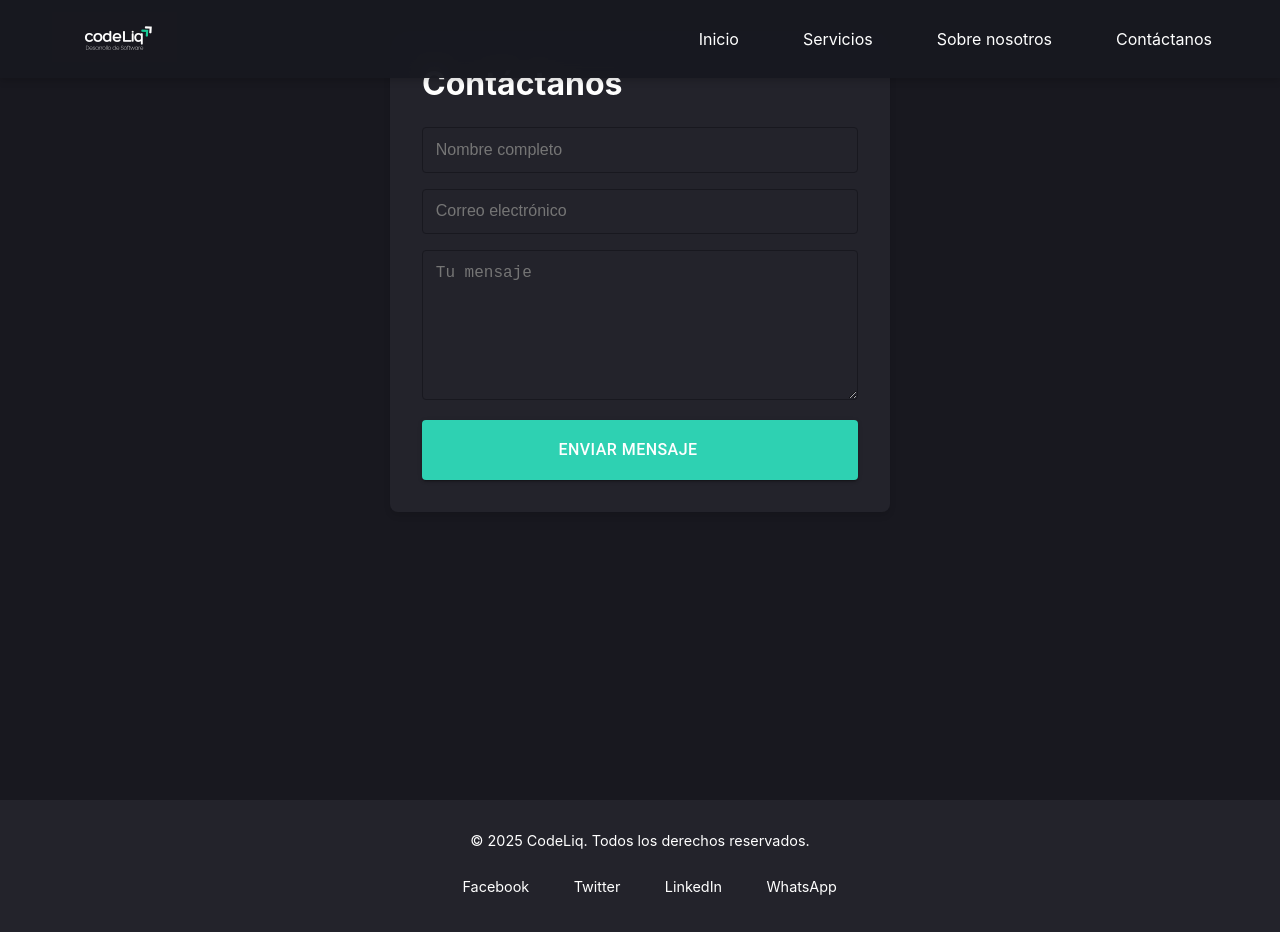
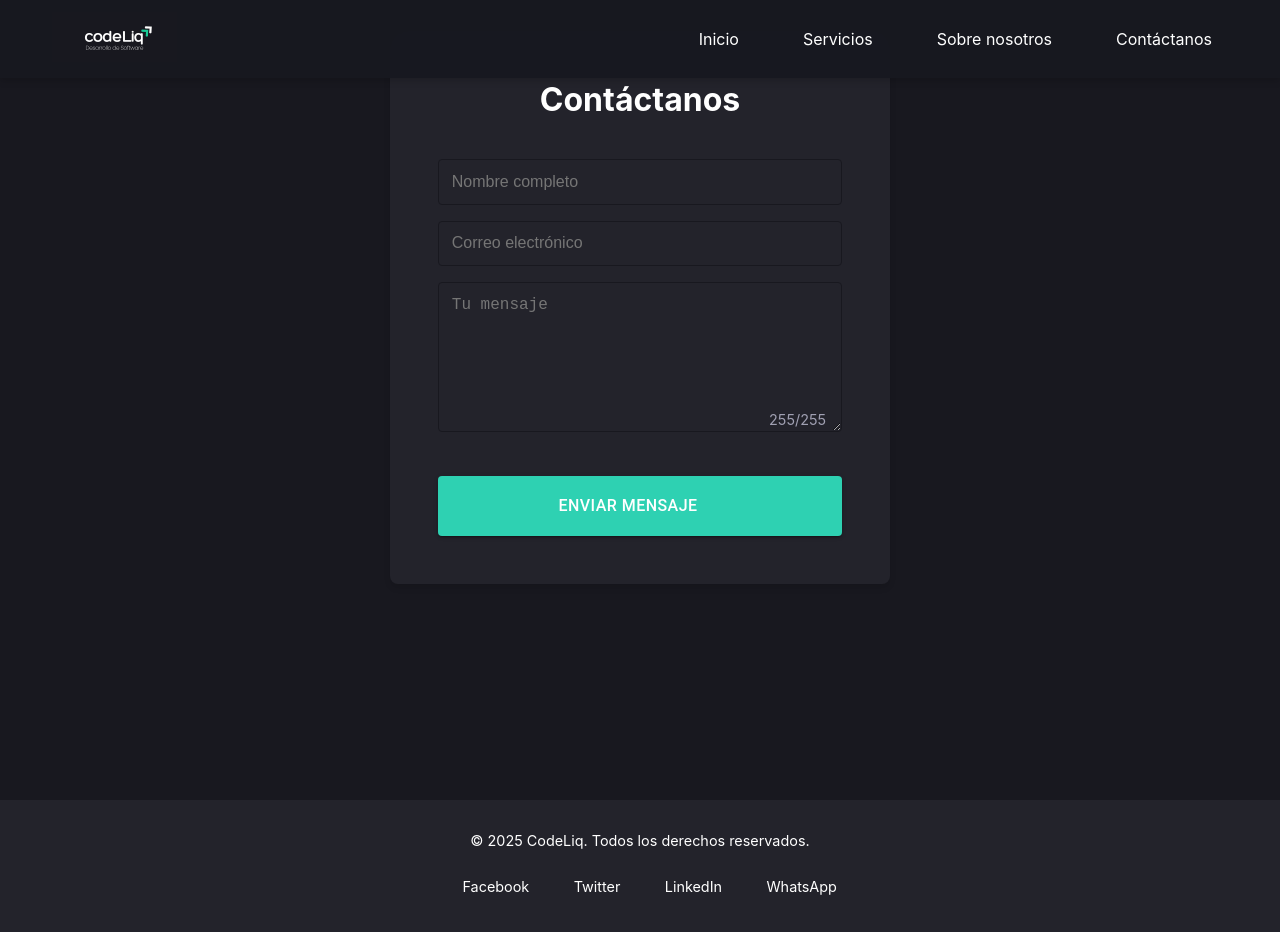
Before and after one commit to Isma1303/CodeLiq, a React (Vite) app: page /contact in a window 1280 px wide. Built offline with nearby package versions, Linux system fonts and the light colour scheme; some icons are missing.

Commit message:
new updates

```diff
--- a/src/pages/about.jsx
+++ b/src/pages/about.jsx
@@ -20,6 +20,7 @@ const About = () => {
         }
       }}>
         <h1 style={{
+          paddingTop: "4.2rem",
           fontSize: "2.5rem",
           marginBottom: "2rem",
           textAlign: "center",
--- a/src/pages/contact.jsx
+++ b/src/pages/contact.jsx
@@ -9,6 +9,7 @@ const ContactForm = () => {
     email: "",
     message: "",
   });
+  const [charCount, setCharCount] = useState(255);
 
   const [submitStatus, setSubmitStatus] = useState({
     loading: false,
@@ -24,7 +25,6 @@ const ContactForm = () => {
     setSubmitStatus({ loading: true, error: null, success: false });
 
     try {
-      // Usar window.location.hostname para obtener la IP o hostname del servidor
       const apiUrl = `http://${window.location.hostname}:3000/api/contact`;
       const response = await fetch(apiUrl, {
         method: "POST",
@@ -54,6 +54,9 @@ const ContactForm = () => {
 
   const handleChange = (e) => {
     const { name, value } = e.target;
+    if (name === "message") {
+      setCharCount(255 - value.length);
+    }
     setFormData((prevState) => ({
       ...prevState,
       [name]: value,
@@ -99,11 +102,11 @@ const ContactForm = () => {
         display: "flex",
         justifyContent: "center",
         alignItems: "flex-start",
-        paddingTop: "6rem",
+        paddingTop: "12rem",
         padding: "2rem",
         "@media (maxWidth: 768px)": {
           padding: "1rem",
-          paddingTop: "4rem",
+          paddingTop: "10rem",
         },
       }}
     >
@@ -112,30 +115,32 @@ const ContactForm = () => {
         style={{
           maxWidth: "500px",
           width: "100%",
-          padding: "2rem",
+          padding: "3rem",
           backgroundColor: darkTheme.card,
           borderRadius: "8px",
           boxShadow: "0 4px 6px rgba(0, 0, 0, 0.1)",
           transition: "all 0.3s ease",
           "@media (maxWidth: 768px)": {
-            padding: "1.5rem",
+            padding: "2rem",
             margin: "0 1rem",
           },
         }}
       >
         <h2
           style={{
-            marginBottom: "1.5rem",
+            marginBottom: "2.5rem",
             color: darkTheme.primaryText,
             fontSize: "2rem",
+            textAlign: "center",
             "@media (maxWidth: 768px)": {
               fontSize: "1.5rem",
-              marginBottom: "1rem",
+              marginBottom: "2rem",
             },
           }}
         >
           Contáctanos
         </h2>
+        <div style={{ marginBottom: "2rem" }}>
           <input
             type="text"
             name="name"
@@ -154,6 +159,7 @@ const ContactForm = () => {
             required
             style={inputStyle}
           />
+          <div style={{ position: "relative" }}>
             <textarea
               name="message"
               placeholder="Tu mensaje"
@@ -165,11 +171,25 @@ const ContactForm = () => {
                 ...inputStyle,
                 minHeight: "150px",
                 resize: "vertical",
+                marginBottom: "0.5rem",
                 "@media (maxWidth: 768px)": {
                   minHeight: "120px",
                 },
               }}
             />
+            <div
+              style={{
+                position: "absolute",
+                bottom: "1rem",
+                right: "1rem",
+                color: darkTheme.secondaryText,
+                fontSize: "0.9rem",
+              }}
+            >
+              {charCount}/255
+            </div>
+          </div>
+        </div>
         <Button
           type="submit"
           variant="contained"
--- a/src/pages/saas-solutions.jsx
+++ b/src/pages/saas-solutions.jsx
@@ -114,6 +114,7 @@ const SaaSSolutionsPage = () => {
       >
         <h1
           style={{
+            paddingTop: "4.1rem",
             color: darkTheme.primaryText,
             textAlign: "center",
             marginBottom: "3rem",
--- a/src/pages/services.jsx
+++ b/src/pages/services.jsx
@@ -111,6 +111,7 @@ const ServicesPage = () => {
       >
         <h1
           style={{
+            paddingTop: "4.1rem",
             color: darkTheme.primaryText,
             textAlign: "center",
             marginBottom: "3rem",
```
Also changed, not shown: src/assets/css/global.css (added), src/assets/css/home.css (added). Lines whose indentation alone changed are shown as unchanged.
